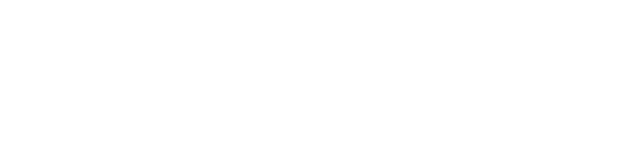
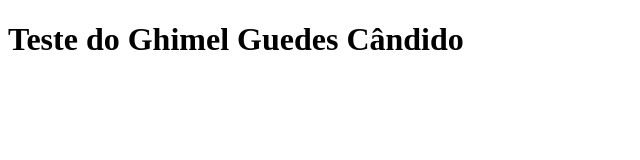
Before and after one commit to ghimelcandido/training-github2, a plain HTML site: page index.html in a window 1280 px wide. Shown: the whole page, without its empty margins (0-640 px from the left). Drawn offline with Linux system fonts and the light colour scheme.

Commit message:
teste supremo

```diff
--- a/index.html
+++ b/index.html
@@ -6,6 +6,6 @@
     <title>Training GitHub 2</title>
 </head>
 <body>
-
+    <h1>Teste do Ghimel Guedes Cândido</h1>
 </body>
 </html>
```
Also changed, not shown: 2 other files.
